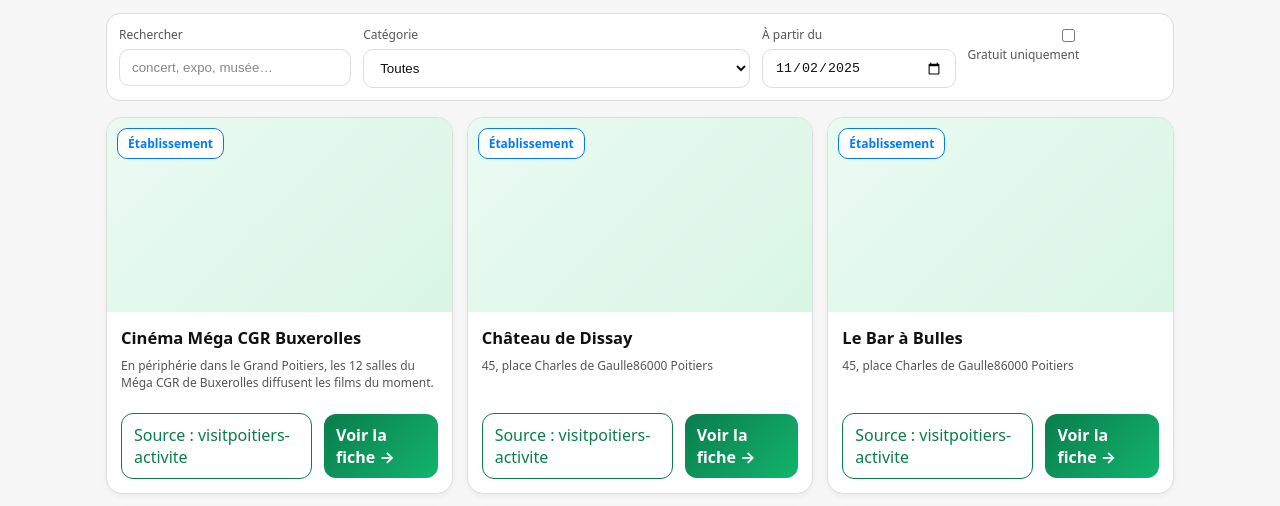
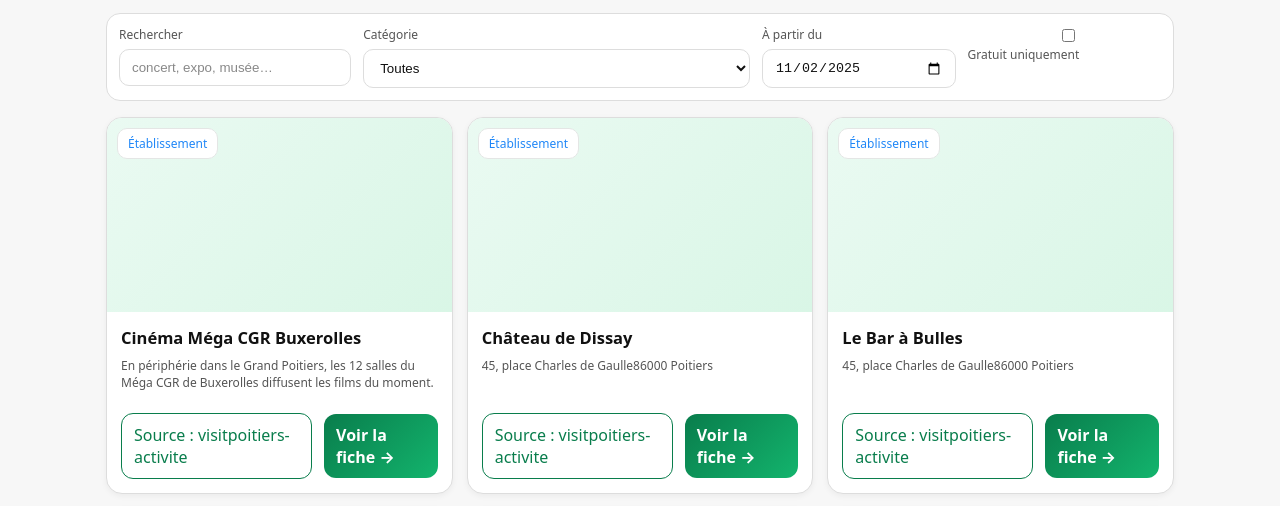
Before and after one commit to digitalars-event/poitiers-events, a plain HTML site: page index.html in a window 1280 px wide. Shown: the part 257-763 px from the top of the page. Drawn offline with Linux system fonts and the light colour scheme.

Commit message:
Update index.html

```diff
--- a/index.html
+++ b/index.html
@@ -223,12 +223,11 @@
         left: 10px;
         top: 10px;
         background: #fff;
-        border: 1px solid var(--blue);
+        border: 1px solid #e4e6e5;
         padding: 6px 10px;
         border-radius: 10px;
         font-size: 12px;
-        color: var(--blue);
-        font-weight: 600;
+        color: #2087f7;
       }
 
       .card .content {
```
